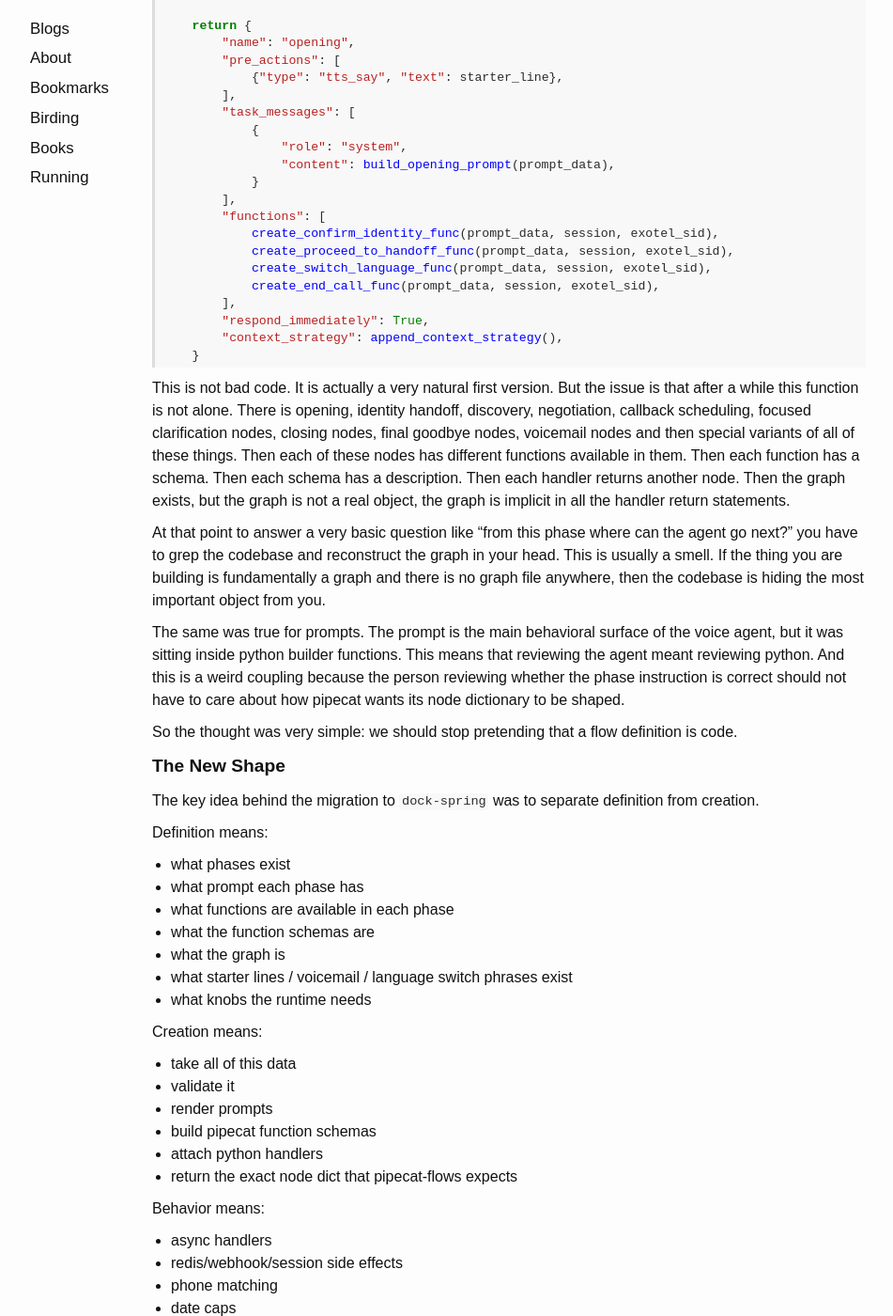
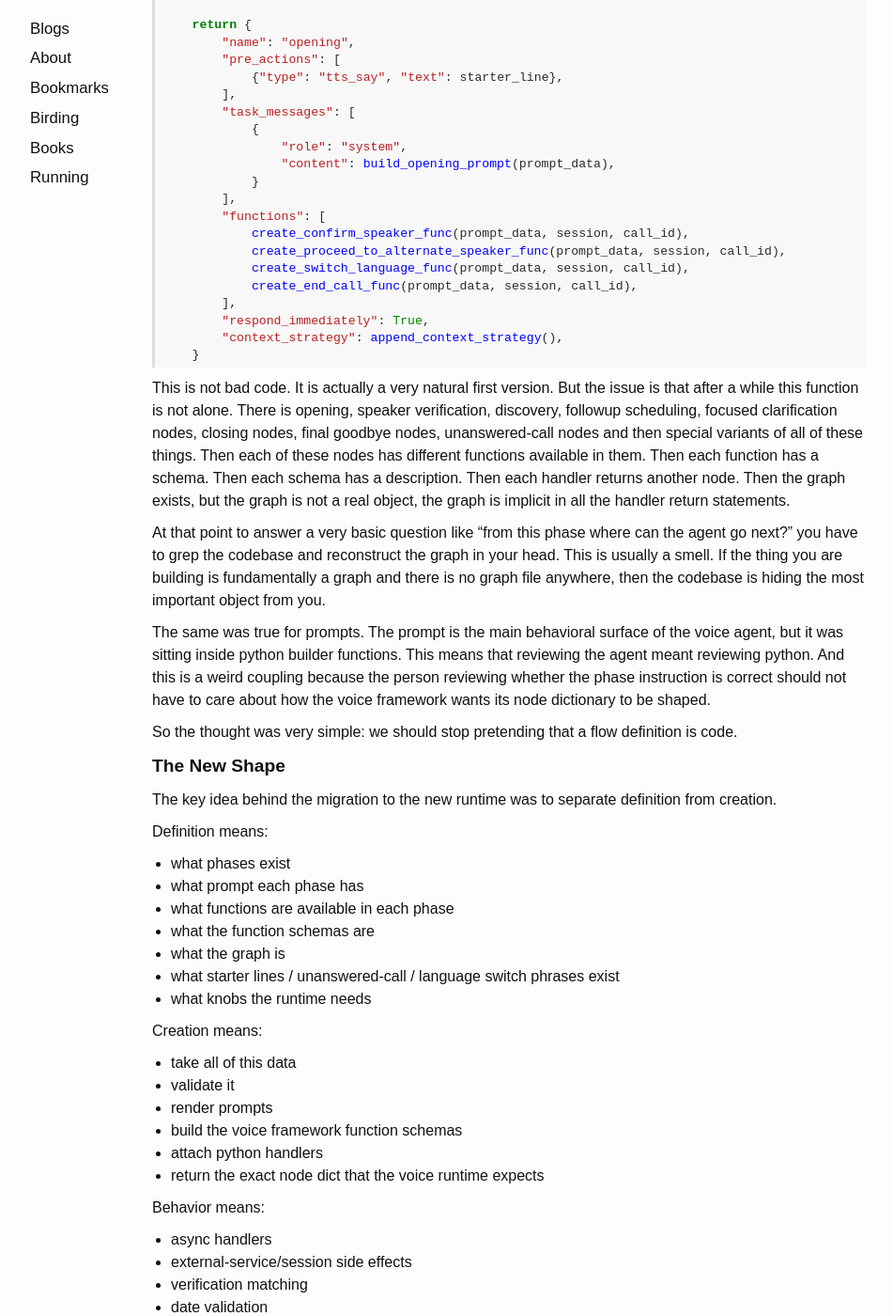
Before and after one commit to darshanmakwana412/darshanmakwana412.github.io, a Jekyll site: the page built from _posts/2026-06-04-building-a-dsl-runtime-for-voice-agents.md, in a window 1280 px wide and 1400 px high, scrolled down 802 px. Shown: the whole window at 94% size, without its empty margins (163-1114 px from the left). Built offline with Jekyll 4.4.1, drawn with Linux system fonts in a browser that asks for light colours; some of the changed text lies outside the part shown.

````diff
--- a/_posts/2026-06-04-building-a-dsl-runtime-for-voice-agents.md
+++ b/_posts/2026-06-04-building-a-dsl-runtime-for-voice-agents.md
@@ -11,7 +11,7 @@
 ---
 One thing that I have been thinking a lot about while working on voice agents is that most of the difficulty is not in writing code, the difficulty is in keeping the entire shape of the agent inside your head. A voice agent is not just a prompt and not just a graph and not just a bunch of function calls. It is all of these things together and then the user speaks something weird, STT mangles it, the LLM calls the wrong tool, the TTS has to say the right thing in the right language, the telephony provider closes the websocket and now you have to debug which exact layer broke. This is the real thing.
 
-In the earlier `spring-agent` repository we had a very straightforward way of building flows. Every client flow had a python file with many `create_*_node` functions and each function returned the pipecat node dictionary. This worked extremely well in the beginning because it lets you build fast. You can just open python, create a node, add a prompt, add some functions, write a handler and move on.
+In the earlier version of our voice-agent service we had a very straightforward way of building flows. Every flow variant had a python file with many `create_*_node` functions and each function returned the voice framework node dictionary. This worked extremely well in the beginning because it lets you build fast. You can just open python, create a node, add a prompt, add some functions, write a handler and move on.
 
 But then the number of flows started increasing and the same pattern which helped us move fast started becoming the thing which was slowing us down. Every small change was now a code change. A prompt change was a python diff. A phase change was a python diff. A graph change was a python diff. The function schema which the model sees was inside python. The handler which actually performs the side effect was also inside python. The language phrases were sometimes inside python. So everything became code, even the things that were very clearly not code.
 
@@ -22,7 +22,7 @@
 The older flow files were mostly a long list of node builders. Something like this:
 
 ```python
-def create_opening_node(prompt_data, session, exotel_sid):
+def create_opening_node(prompt_data, session, call_id):
     starter_line = get_starter_line(prompt_data)
 
     return {
@@ -37,27 +37,27 @@
             }
         ],
         "functions": [
-            create_confirm_identity_func(prompt_data, session, exotel_sid),
-            create_proceed_to_handoff_func(prompt_data, session, exotel_sid),
-            create_switch_language_func(prompt_data, session, exotel_sid),
-            create_end_call_func(prompt_data, session, exotel_sid),
+            create_confirm_speaker_func(prompt_data, session, call_id),
+            create_proceed_to_alternate_speaker_func(prompt_data, session, call_id),
+            create_switch_language_func(prompt_data, session, call_id),
+            create_end_call_func(prompt_data, session, call_id),
         ],
         "respond_immediately": True,
         "context_strategy": append_context_strategy(),
     }
 ```
 
-This is not bad code. It is actually a very natural first version. But the issue is that after a while this function is not alone. There is opening, identity handoff, discovery, negotiation, callback scheduling, focused clarification nodes, closing nodes, final goodbye nodes, voicemail nodes and then special variants of all of these things. Then each of these nodes has different functions available in them. Then each function has a schema. Then each schema has a description. Then each handler returns another node. Then the graph exists, but the graph is not a real object, the graph is implicit in all the handler return statements.
+This is not bad code. It is actually a very natural first version. But the issue is that after a while this function is not alone. There is opening, speaker verification, discovery, followup scheduling, focused clarification nodes, closing nodes, final goodbye nodes, unanswered-call nodes and then special variants of all of these things. Then each of these nodes has different functions available in them. Then each function has a schema. Then each schema has a description. Then each handler returns another node. Then the graph exists, but the graph is not a real object, the graph is implicit in all the handler return statements.
 
 At that point to answer a very basic question like "from this phase where can the agent go next?" you have to grep the codebase and reconstruct the graph in your head. This is usually a smell. If the thing you are building is fundamentally a graph and there is no graph file anywhere, then the codebase is hiding the most important object from you.
 
-The same was true for prompts. The prompt is the main behavioral surface of the voice agent, but it was sitting inside python builder functions. This means that reviewing the agent meant reviewing python. And this is a weird coupling because the person reviewing whether the phase instruction is correct should not have to care about how pipecat wants its node dictionary to be shaped.
+The same was true for prompts. The prompt is the main behavioral surface of the voice agent, but it was sitting inside python builder functions. This means that reviewing the agent meant reviewing python. And this is a weird coupling because the person reviewing whether the phase instruction is correct should not have to care about how the voice framework wants its node dictionary to be shaped.
 
 So the thought was very simple: we should stop pretending that a flow definition is code.
 
 # The New Shape
 
-The key idea behind the migration to `dock-spring` was to separate definition from creation.
+The key idea behind the migration to the new runtime was to separate definition from creation.
 
 Definition means:
 - what phases exist
@@ -65,22 +65,22 @@
 - what functions are available in each phase
 - what the function schemas are
 - what the graph is
-- what starter lines / voicemail / language switch phrases exist
+- what starter lines / unanswered-call / language switch phrases exist
 - what knobs the runtime needs
 
 Creation means:
 - take all of this data
 - validate it
 - render prompts
-- build pipecat function schemas
+- build the voice framework function schemas
 - attach python handlers
-- return the exact node dict that pipecat-flows expects
+- return the exact node dict that the voice runtime expects
 
 Behavior means:
 - async handlers
-- redis/webhook/session side effects
-- phone matching
-- date caps
+- external-service/session side effects
+- verification matching
+- date validation
 - language switching
 - transcript inspection
 - anything where YAML would become cursed very quickly
@@ -95,10 +95,10 @@
 
 This is the part which made the whole thing click for me. We are not trying to make python disappear. That would be dumb. Python is very good at behavior. But python is not the best place to write a phase graph or a 100 line prompt or a table of language phrases. Those things deserve to be data.
 
-So a flow in `dock-spring` now looks more like this:
+So a flow in the new runtime now looks more like this:
 
 ```text
-src/services/flows/example/
+flows/example/
   flow.yaml
   functions.yaml
   graph.yaml
@@ -108,12 +108,12 @@
     phases/
       opening.md
       discovery.md
-      callback_scheduling.md
+      followup_scheduling.md
       closing.md
   example_render.py
   example_handlers.py
   example_flow_impl.py
-  example_outbound_flows_config.py
+  example_flow_config.py
 ```
 
 Already this is much better. Without opening any python I can see that this thing has a flow manifest, functions, graph, tts copy and prompts. The shape of the directory matches the shape of the concept.
@@ -131,12 +131,12 @@
 The main file is `flow.yaml`. This is the file which tells you what the agent is.
 
 ```yaml
-flow_name: example_outbound
+flow_name: example_voice_flow
 entry_phase: opening
 
 runtime_extension:
-  - src.services.flows.example.example_render
-  - src.services.flows.example.example_handlers
+  - voice_agents.flows.example.render
+  - voice_agents.flows.example.handlers
 
 role_prompt: prompts/role.md
 supported_languages:
@@ -147,8 +147,8 @@
 tts_file: tts.yaml
 graph_file: graph.yaml
 
-max_phone_verification_attempts: 3
-hard_end_fallback_secs: 6.0
+max_verification_attempts: 3
+fallback_timeout_secs: 6.0
 
 phases:
   opening:
@@ -160,8 +160,8 @@
       - type: tts_say
         text_source: starter_line
     functions:
-      - confirm_identity
-      - proceed_to_identity_handoff
+      - confirm_speaker
+      - proceed_to_alternate_speaker
       - switch_language
       - end_call
 
@@ -171,24 +171,24 @@
     respond_immediately: true
     context_strategy: append
     functions:
-      - proceed_to_callback_scheduling
+      - proceed_to_followup_scheduling
       - proceed_to_closing
       - switch_language
       - end_call
 
-  callback_scheduling:
-    render: callback_scheduling
+  followup_scheduling:
+    render: followup_scheduling
     role: base
     respond_immediately: true
     context_strategy: append
     functions:
-      - schedule_callback
+      - schedule_followup
       - proceed_to_closing
       - switch_language
       - end_call
 ```
 
-This is so much more readable than the python version because it is only trying to answer one question: what is the flow made of? It is not trying to be clever. It is not doing side effects. It is not hiding graph edges inside closures. It is just saying that opening has these functions, discovery has these functions, callback scheduling has these functions.
+This is so much more readable than the python version because it is only trying to answer one question: what is the flow made of? It is not trying to be clever. It is not doing side effects. It is not hiding graph edges inside closures. It is just saying that opening has these functions, discovery has these functions, followup scheduling has these functions.
 
 I think good abstractions often have this property where they make the obvious thing obvious again. This is not some insane compiler technology. It is just taking the thing that already existed in our head and putting it in a file.
 
@@ -197,14 +197,14 @@
 The next file is `functions.yaml`. This is where the LLM tool interface lives.
 
 ```yaml
-proceed_to_callback_scheduling:
-  name: proceed_to_callback_scheduling
-  description: Move to callback scheduling when the user explicitly asks for a callback or says they are busy right now.
+proceed_to_followup_scheduling:
+  name: proceed_to_followup_scheduling
+  description: Move to followup scheduling when the user explicitly asks for a followup or says they are busy right now.
   properties:
     reason:
       type: string
-      description: Short explanation of why callback scheduling is needed.
-    callback_timing:
+      description: Short explanation of why followup scheduling is needed.
+    followup_timing:
       type: string
       enum:
         - same_day
@@ -214,9 +214,9 @@
       description: Best normalized timing category from the latest user turn.
   required:
     - reason
-    - callback_timing
+    - followup_timing
   handler:
-    type: proceed_to_callback_scheduling
+    type: proceed_to_followup_scheduling
 
 end_call:
   name: end_call
@@ -226,8 +226,8 @@
       type: string
       enum:
         - resolved
-        - wrong_party
-        - voicemail
+        - not_intended_user
+        - unanswered-call
         - no_response_timeout
     farewell_line:
       type: string
@@ -249,21 +249,21 @@
 
 ```markdown
 ACTIVE NODE: opening
-JOB: identify whether the speaker is the expected customer without disclosing private details.
+JOB: identify whether the speaker is the expected user without disclosing private details.
 
 Starter already spoken: "{starter_line}" Do not repeat it.
-Expected customer: {customer_name}.
+Expected user: {user_name}.
 
 ROUTING:
-- If the speaker confirms identity, call confirm_identity with no assistant text.
-- If this is a wrong number, apologize briefly and call end_call.
-- If they ask to speak later, call proceed_to_callback_scheduling.
+- If the speaker confirms they are the expected user, call confirm_speaker with no assistant text.
+- If this is not the intended user, apologize briefly and call end_call.
+- If they ask to speak later, call proceed_to_followup_scheduling.
 - If they request another language, call switch_language.
 
 Today is {today_day}, {today_date}.
 ```
 
-This also makes prompt iteration much nicer. You can open `prompts/phases/opening.md`, edit the instruction and run parity or smoke tests. You do not have to touch node construction. You do not have to think about `FlowsFunctionSchema`. You are just editing the agent's instruction surface.
+This also makes prompt iteration much nicer. You can open `prompts/phases/opening.md`, edit the instruction and run parity or smoke tests. You do not have to touch node construction. You do not have to think about `VoiceFunctionSchema`. You are just editing the agent's instruction surface.
 
 The role prompt is also Markdown:
 
@@ -286,20 +286,20 @@
 ```yaml
 phase_graph:
   opening:
-    - identity_handoff
+    - alternate_speaker_route
     - discovery
     - ended
 
-  identity_handoff:
+  alternate_speaker_route:
     - discovery
     - ended
 
   discovery:
-    - callback_scheduling
+    - followup_scheduling
     - closing
     - ended
 
-  callback_scheduling:
+  followup_scheduling:
     - closing
     - ended
 
@@ -341,7 +341,7 @@
   hi: Theek hai, main aapke saath Hindi mein baat karta hoon.
 ```
 
-This seems small but it prevents a lot of weird drift. Voice agents have these little pieces of fixed text which are not always part of the LLM prompt. Starter lines, voicemail, language switching acknowledgements, final fallback lines. If they live inside handler code they become easy to forget during a port. Moving them to `tts.yaml` makes them part of the flow definition.
+This seems small but it prevents a lot of weird drift. Voice agents have these little pieces of fixed text which are not always part of the LLM prompt. Starter lines, unanswered-call, language switching acknowledgements, final fallback lines. If they live inside handler code they become easy to forget during a port. Moving them to `tts.yaml` makes them part of the flow definition.
 
 # The Runtime
 
@@ -355,7 +355,7 @@
     phase_name,
     prompt_data,
     session,
-    exotel_sid,
+    call_id,
     *,
     include_role_message=None,
     **extra,
@@ -373,7 +373,7 @@
             **extra,
         ),
         "functions": [
-            self._build_function(fn_name, prompt_data, session, exotel_sid)
+            self._build_function(fn_name, prompt_data, session, call_id)
             for fn_name in phase.get("functions") or []
         ],
     }
@@ -391,9 +391,9 @@
     return node
 ```
 
-There is nothing magical here and that is the point. The runtime should not be smart in a tenant-specific way. It should not know what callback scheduling means. It should not know what identity handoff means. It should only know how to take a phase definition and build the correct pipecat node out of it.
+There is nothing magical here and that is the point. The runtime should not be smart in a flow-specific way. It should not know what followup scheduling means. It should not know what speaker verification means. It should only know how to take a phase definition and build the correct voice framework node out of it.
 
-The tenant-specific things are registered.
+The flow-specific things are registered.
 
 ```python
 HANDLER_BUILDERS = {}
@@ -422,20 +422,20 @@
 The correct boundary is that YAML should not become a programming language. The moment you need real logic, use python. For example:
 
 ```python
-def _schedule_callback(runtime, prompt_data, session, exotel_sid, **_cfg):
+def _schedule_followup(runtime, prompt_data, session, call_id, **_cfg):
     return _schema_handler(
-        impl._create_schedule_callback_func(
+        impl._create_schedule_followup_func(
             session,
-            exotel_sid,
+            call_id,
             prompt_data,
         )
     )
 
 
-register_handler_type("schedule_callback", _schedule_callback)
+register_handler_type("schedule_followup", _schedule_followup)
 ```
 
-The YAML tells the runtime that `schedule_callback` is available in a phase and that it maps to handler type `schedule_callback`. But the actual scheduling logic, the async closure, the session update, the side effects, all of that stays in python where it belongs.
+The YAML tells the runtime that `schedule_followup` is available in a phase and that it maps to handler type `schedule_followup`. But the actual scheduling logic, the async closure, the session update, the side effects, all of that stays in python where it belongs.
 
 The main trick we needed was for transitions. A handler should be able to say "go to this phase" without importing an old imperative node builder.
 
@@ -450,7 +450,7 @@
     _NODE_FACTORY = factory
 
 
-def build_phase_node(phase, prompt_data, session, exotel_sid, **extra):
+def build_phase_node(phase, prompt_data, session, call_id, **extra):
     if _NODE_FACTORY is None:
         raise RuntimeError("node factory not registered")
 
@@ -458,7 +458,7 @@
         phase,
         prompt_data,
         session,
-        exotel_sid,
+        call_id,
         **extra,
     )
 ```
@@ -470,14 +470,14 @@
     impl._set_node_factory(runtime.create_node)
 ```
 
-This little thing is very important. It means that transition handlers build the next node through the DSL runtime. So if the handler decides to move to `callback_scheduling`, it does not call `create_callback_scheduling_node`. It calls:
+This little thing is very important. It means that transition handlers build the next node through the DSL runtime. So if the handler decides to move to `followup_scheduling`, it does not call `create_followup_scheduling_node`. It calls:
 
 ```python
 return build_phase_node(
-    "callback_scheduling",
+    "followup_scheduling",
     prompt_data,
     session,
-    exotel_sid,
+    call_id,
 )
 ```
 
@@ -490,7 +490,7 @@
 ```python
 from pathlib import Path
 
-from src.services.flows.dsl.runtime import load_dsl_flow_runtime
+from voice_agents.dsl.runtime import load_dsl_flow_runtime
 
 _FLOW_YAML_PATH = Path(__file__).with_name("flow.yaml")
 _RUNTIME = load_dsl_flow_runtime(_FLOW_YAML_PATH)
@@ -498,7 +498,7 @@
 _NODE_EXPORTS = {
     "create_opening_node": "opening",
     "create_discovery_node": "discovery",
-    "create_callback_scheduling_node": "callback_scheduling",
+    "create_followup_scheduling_node": "followup_scheduling",
     "create_closing_node": "closing",
 }
 
@@ -509,12 +509,12 @@
 
     phase_name = _NODE_EXPORTS[name]
 
-    def create_node(prompt_data, session, exotel_sid, *, include_role_message=None):
+    def create_node(prompt_data, session, call_id, *, include_role_message=None):
         return _RUNTIME.create_node(
             phase_name,
             prompt_data or {},
             session,
-            exotel_sid,
+            call_id,
             include_role_message=include_role_message,
         )
 
@@ -539,17 +539,17 @@
   prompts/phases/closing.md
   simple_render.py
   simple_handlers.py
-  simple_outbound_flows_config.py
+  simple_flow_config.py
 ```
 
 The flow:
 
 ```yaml
-flow_name: simple_booking_agent
+flow_name: simple_voice_agent
 entry_phase: opening
 runtime_extension:
-  - src.services.flows.simple_agent.simple_render
-  - src.services.flows.simple_agent.simple_handlers
+  - voice_agents.flows.simple_agent.render
+  - voice_agents.flows.simple_agent.handlers
 role_prompt: prompts/role.md
 functions_file: functions.yaml
 tts_file: tts.yaml
@@ -627,11 +627,11 @@
 
 At this point you have a voice agent whose structure is completely visible. You can see the phases, the graph, the tools and the prompts without reading node construction code. And if tomorrow you want to add a `reschedule` phase, it is obvious where that change should go.
 
-# Migration From spring-agent to dock-spring
+# Migration From The Old Runtime To The New Runtime
 
 The migration process was basically:
 
-1. Take the old `spring-agent` flow as the frozen reference
+1. Take the old flow implementation as the frozen reference
 2. Extract prompts into Markdown
 3. Extract function schemas into `functions.yaml`
 4. Extract the graph into `graph.yaml`
@@ -668,7 +668,7 @@
 
 The old imperative module and the new DSL adapter both expose `create_*_node` functions. So the same harness can call both, normalize the result and diff the JSON. This catches prompt drift, schema drift, function ordering drift, node flag drift and role message drift.
 
-But not everything appears in a node fingerprint. Voicemail messages and language switch phrases can be spoken by handlers, not embedded in `task_messages`. So we also need direct data-layer diffs for `tts.yaml`, graph and knobs. And for helper behavior like phone matching, date caps or amount parsing, we need behavior batteries where the same inputs are run through both implementations.
+But not everything appears in a node fingerprint. Unanswered-call messages and language switch phrases can be spoken by handlers, not embedded in `task_messages`. So we also need direct data-layer diffs for `tts.yaml`, graph and knobs. And for helper behavior like verification matching, date validation or input normalization, we need behavior batteries where the same inputs are run through both implementations.
 
 This was a very useful lesson. The DSL is not enough by itself. The DSL plus parity harness is the actual migration system.
 
@@ -689,14 +689,14 @@
 
 It also changes the review process. If someone changes a prompt, I can review a Markdown diff. If someone changes a tool description, I can review a YAML diff. If someone changes a transition, I can review `graph.yaml`. This sounds small but these small changes compound into a much better engineering loop.
 
-The other big impact is that `dock-spring` can now become the canonical home for these flows. `spring-agent` becomes the frozen reference which we port from and compare against, not the place where all future flow complexity keeps accumulating. This matters because every new imperative flow would otherwise increase the future migration cost.
+The other big impact is that the new runtime can now become the canonical home for these flows. The old implementation becomes the frozen reference which we port from and compare against, not the place where all future flow complexity keeps accumulating. This matters because every new imperative flow would otherwise increase the future migration cost.
 
 # Future
 
-There is a lot more that becomes possible now. Since the graph is data, we can render it automatically. Since prompts are Markdown, we can build prompt review tools. Since function schemas are YAML, we can diff tool surfaces across flows. Since node construction is generic, we can build synthetic call tests that run across many tenants in the same way.
+There is a lot more that becomes possible now. Since the graph is data, we can render it automatically. Since prompts are Markdown, we can build prompt review tools. Since function schemas are YAML, we can diff tool surfaces across flows. Since node construction is generic, we can build synthetic call tests that run across many flows in the same way.
 
 I also think there should eventually be a small authoring workbench around this. Something where you can open a flow, see the graph, click a phase, edit the prompt, run a synthetic call and see exactly which node was built and which function was called. That becomes much easier once the flow definition is not trapped inside python.
 
-But even without that, the migration has already made the system feel much more sane. The voice agent is no longer a giant python file pretending to be a config. It is a set of phases, prompts, functions, transitions and behavior hooks. The runtime compiles it into pipecat nodes. The parity harness makes sure we did not accidentally change the agent while moving it.
+But even without that, the migration has already made the system feel much more sane. The voice agent is no longer a giant python file pretending to be a config. It is a set of phases, prompts, functions, transitions and behavior hooks. The runtime compiles it into the voice framework nodes. The parity harness makes sure we did not accidentally change the agent while moving it.
 
 This is the whole thing. Take the implicit structure that was hiding in code and make it explicit. Once that happens, the system becomes easier to understand, easier to test and much easier to evolve.
````
Also changed, not shown: other parts of _posts/2026-06-04-building-a-dsl-runtime-for-voice-agents.md (+4 -4 lines).
